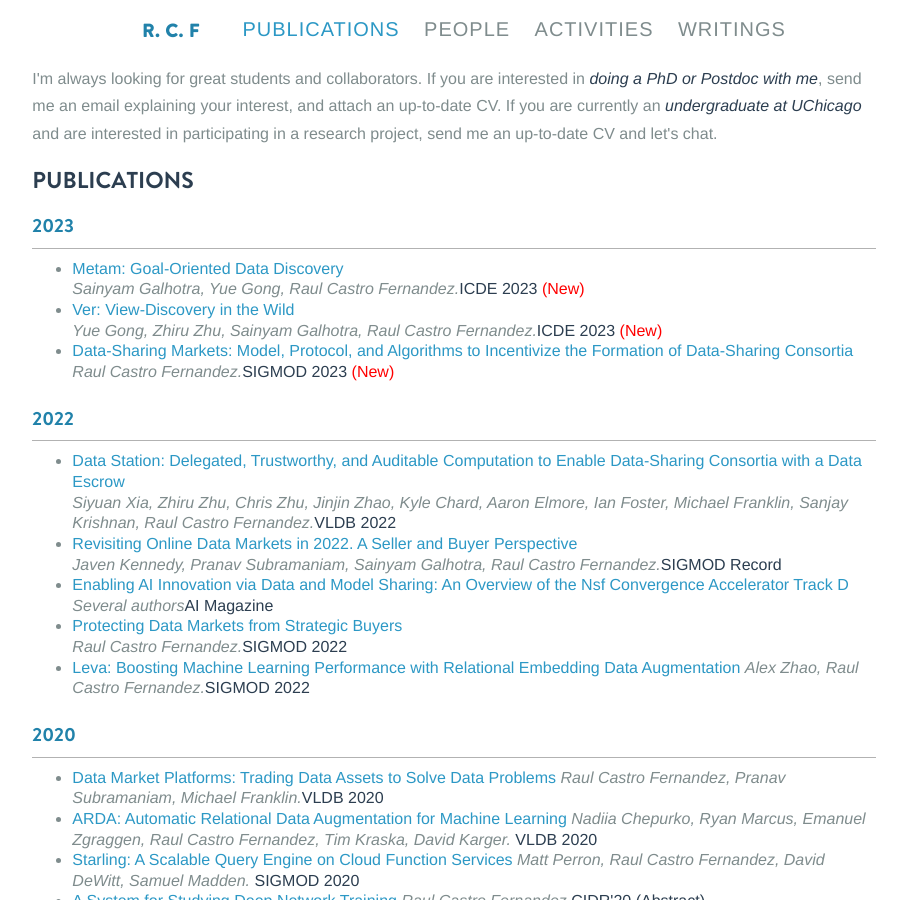
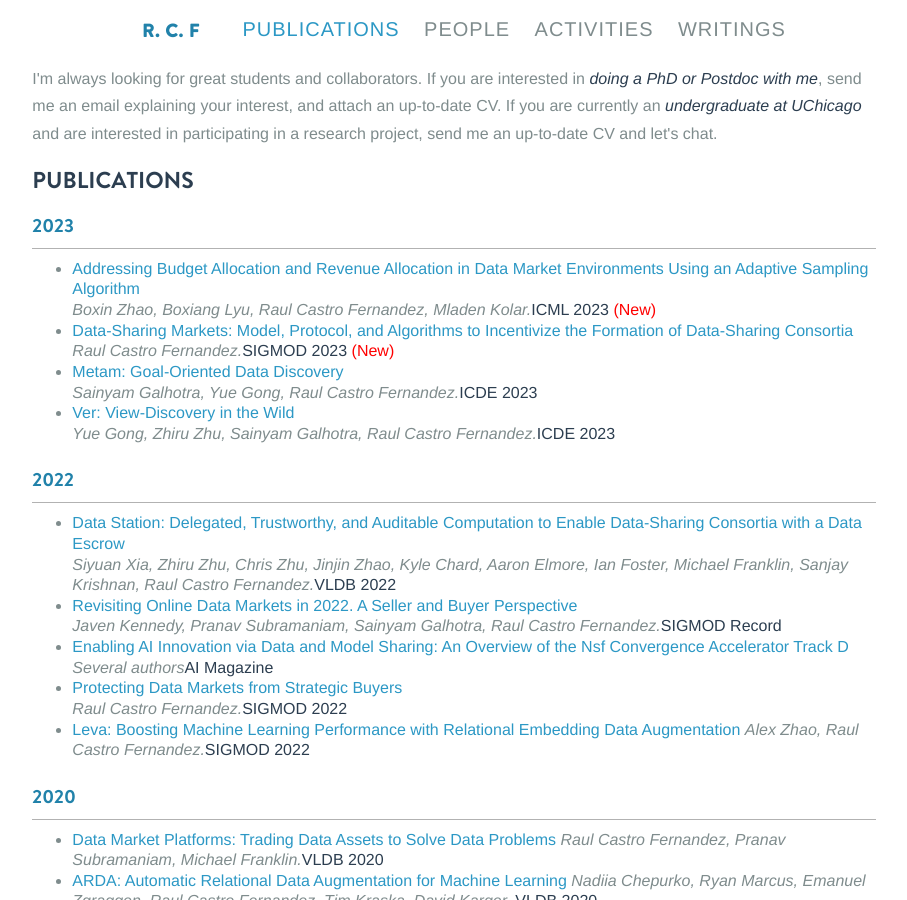
Before and after one commit to raulcf/raulcf.github.io, a Jekyll site: the page index.html, which Jekyll copies as it is, in a window 1280 px wide and 900 px high, scrolled down 414 px. Shown: the whole window, without its empty margins (186-1093 px from the left). Built offline with Jekyll 4.4.1, drawn with Linux system fonts in a browser that asks for light colours.

Commit message:
icml paper

```diff
--- a/index.html
+++ b/index.html
@@ -166,21 +166,27 @@ target="_blank">Comprehensive and Comprehensible Data Catalogs: The What, Who, W
                 <h5 class="date">2023</h5>
                 <ul>
                 <li class=".list-main-content">
+                <div><a href="https://arxiv.org/abs/2306.02543"
+target="_blank">Addressing Budget Allocation and Revenue Allocation in Data Market Environments Using an Adaptive Sampling Algorithm</a></p> <i>Boxin Zhao, Boxiang Lyu, Raul Castro Fernandez, Mladen Kolar.</i><span
+class='highlight'>ICML 2023</span> <span style="color:red;">(New)</span></div>
+                </li>
+                <li class=".list-main-content">
+                <div><a href="./papers/data-sharing-consortia-escrow.pdf"
+target="_blank">Data-Sharing Markets: Model, Protocol, and Algorithms to Incentivize the Formation of Data-Sharing Consortia</a></p> <i>Raul Castro Fernandez.</i><span
+class='highlight'>SIGMOD 2023</span> <span style="color:red;">(New)</span></div>
+                </li>
+
+                <li class=".list-main-content">
                 <div><a href="./papers/metam.pdf"
 target="_blank">Metam: Goal-Oriented Data Discovery</a></p> <i>Sainyam Galhotra,
 Yue Gong, Raul Castro Fernandez.</i><span
-class='highlight'>ICDE 2023</span> <span style="color:red;">(New)</span></div>
+class='highlight'>ICDE 2023</span> <span style="color:red;"></span></div>
                 </li>
                 <li class=".list-main-content">
                 <div><a href="./papers/ver.pdf"
 target="_blank">Ver: View-Discovery in the Wild</a></p> <i>Yue Gong, Zhiru Zhu,
 Sainyam Galhotra, Raul Castro Fernandez.</i><span
-class='highlight'>ICDE 2023</span> <span style="color:red;">(New)</span></div>
-                </li>
-                <li class=".list-main-content">
-                <div><a href="./papers/data-sharing-consortia-escrow.pdf"
-target="_blank">Data-Sharing Markets: Model, Protocol, and Algorithms to Incentivize the Formation of Data-Sharing Consortia</a></p> <i>Raul Castro Fernandez.</i><span
-class='highlight'>SIGMOD 2023</span> <span style="color:red;">(New)</span></div>
+class='highlight'>ICDE 2023</span> <span style="color:red;"></span></div>
                 </li>
 
                 </ul>
```
